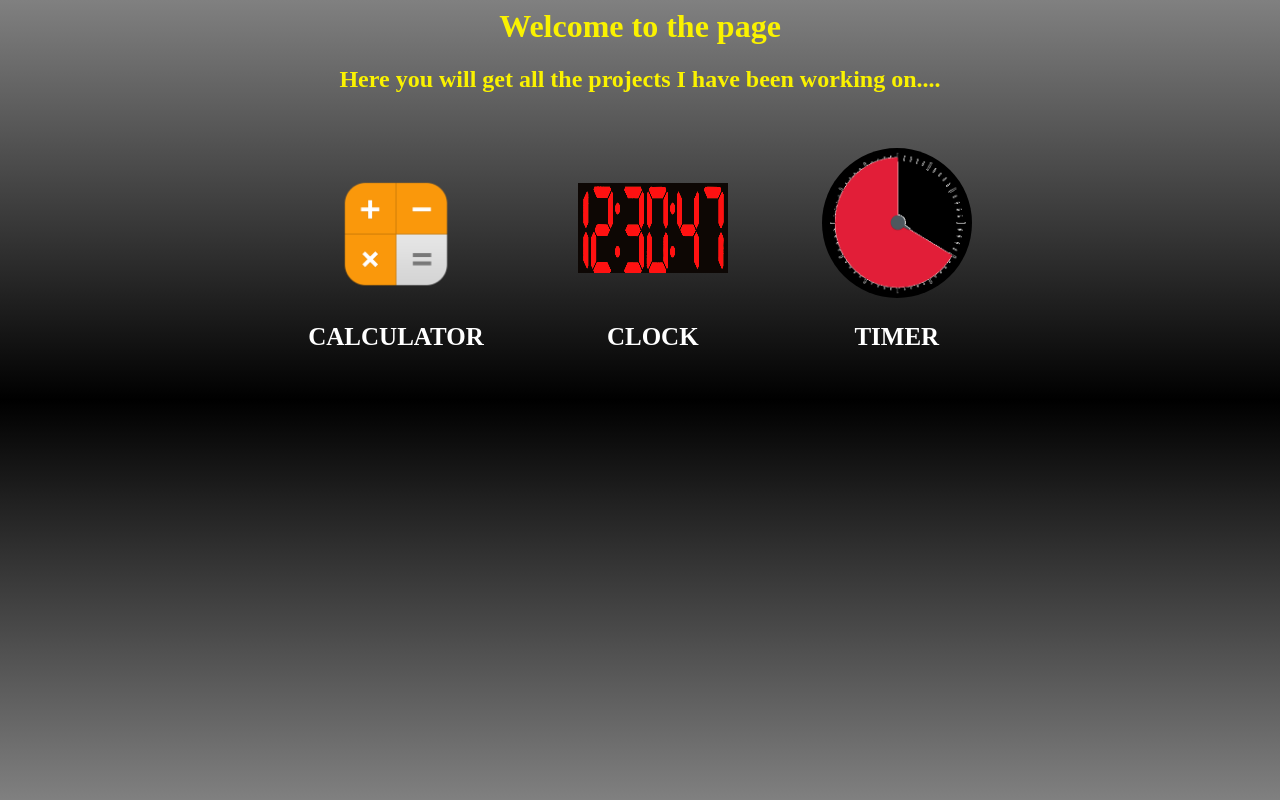
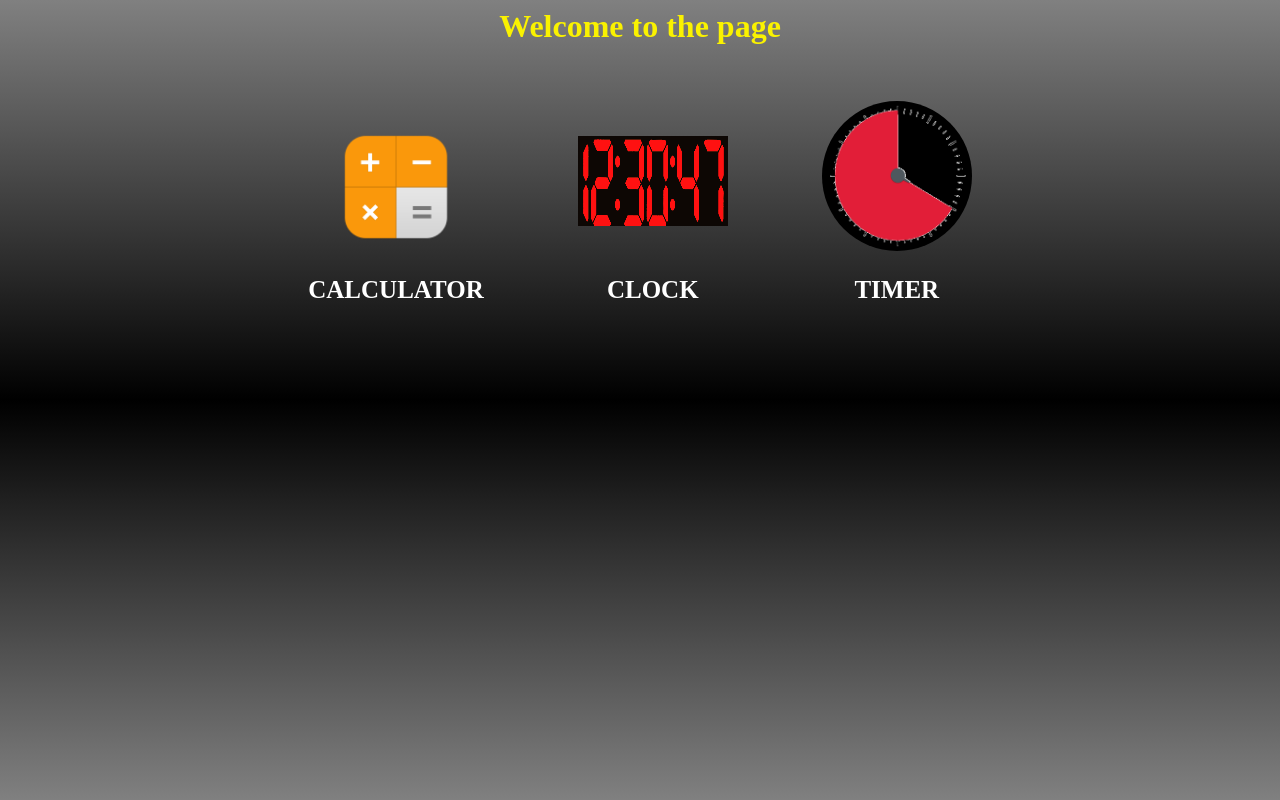
Before and after one commit to prabhu-gaurav/Home, a plain HTML site: page index.html in a window 1280 px wide. Drawn offline with Linux system fonts and the light colour scheme.

Commit message:
Update index.html

```diff
--- a/index.html
+++ b/index.html
@@ -5,7 +5,7 @@
 
 <body>
     <h1>Welcome to the page</h1>
-    <h2>Here you will get all the projects I have been working on....</h2>
+    <!--h2>Here you will get all the projects I have been working on....</h2-->
     <a href="https://prabhu-gaurav.github.io/calculator" target="_blank"><img class="calc" src="./icons/calc.png"/><p>CALCULATOR</p></a>
     <!--a href="https://prabhu-gaurav.github.io/stopwatch" target="_blank"><img class="stp" src="./icons/stp.png"/><p>STOPWATCH</p></a><br-->
     <a href="https://prabhu-gaurav.github.io/digiclock" target="_blank"><img class="clck" src="./icons/clk.png"/><p>CLOCK</p></a>
```
